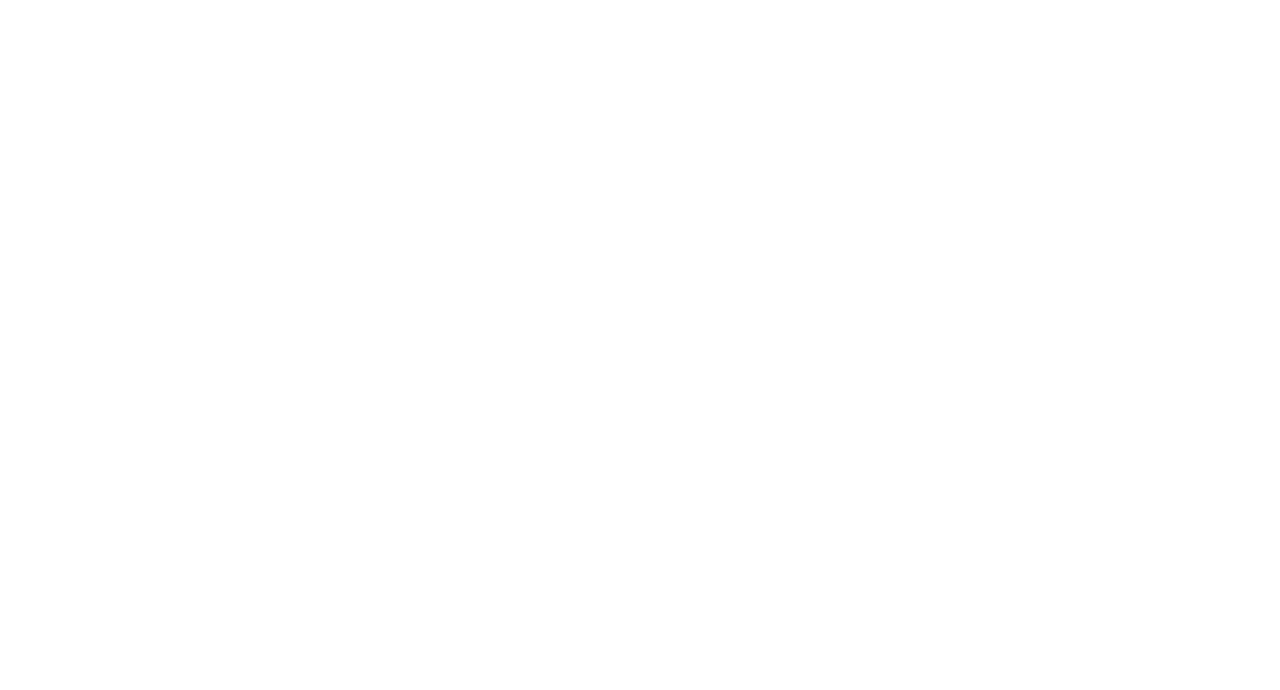
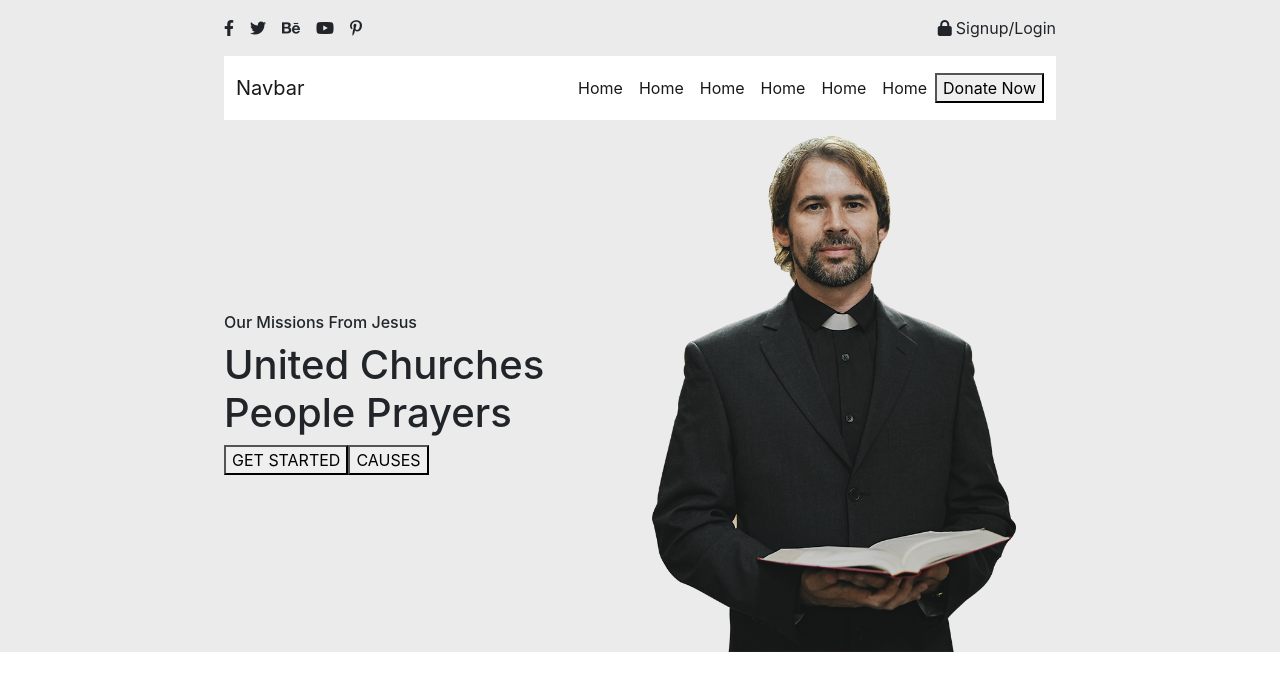
Before and after one commit to masum691/fundu-chr, a React (Create React App) app: page /home in a window 1280 px wide. Shown: the top 690 px of the page. Built offline with nearby package versions, Linux system fonts and the light colour scheme.

Commit message:
top and main nav

```diff
--- /dev/null
+++ b/src/Pages/Home/Banner/Banner.css
@@ -0,0 +1,6 @@
+.banner-container{
+    background-color: rgb(235, 235, 235);
+}
+.man-img{
+    width: 90%;
+}
--- a/src/Pages/Home/Banner/Banner.js
+++ b/src/Pages/Home/Banner/Banner.js
@@ -1,9 +1,29 @@
 import React from 'react';
+import MainNav from '../../Shared/Navbar/MainNav/MainNav';
+import TopNav from '../../Shared/Navbar/TopNav/TopNav';
+import './Banner.css'
+import manImg from '../../../Images/man.png'
 
 const Banner = () => {
     return (
-        <div>
-
+        <div className='banner-container pt-3'>
+            <TopNav></TopNav>
+            <MainNav></MainNav>
+            <div className='width-container'>
+                <div className='row align-items-center pt-3'>
+                    <div className='col-sm-12 col-lg-6'>
+                        <h6>Our Missions From Jesus</h6>
+                        <h1>United Churches People Prayers</h1>
+                        <div>
+                            <button>GET STARTED</button>
+                            <button>CAUSES</button>
+                        </div>
+                    </div>
+                    <div className='col-sm-12 col-lg-6'>
+                        <img className='man-img' src={manImg} alt="" />
+                    </div>
+                </div>
+            </div>
         </div>
     );
 };
--- a/src/Pages/Home/Home/Home.js
+++ b/src/Pages/Home/Home/Home.js
@@ -1,9 +1,10 @@
 import React from 'react';
+import Banner from '../Banner/Banner';
 
 const Home = () => {
     return (
         <div>
-
+            <Banner></Banner>
         </div>
     );
 };
--- /dev/null
+++ b/src/Pages/Shared/Navbar/MainNav/MainNav.css
@@ -0,0 +1,8 @@
+.width-container{
+    width: 65%;
+    margin: 0 auto;
+}
+.main-nav{
+    background-color: #FFFFFF;
+    padding: 12px 0;
+}
--- a/src/Pages/Shared/Navbar/MainNav/MainNav.js
+++ b/src/Pages/Shared/Navbar/MainNav/MainNav.js
@@ -1,9 +1,40 @@
 import React from 'react';
+import './MainNav.css'
 
 const MainNav = () => {
     return (
-        <div>
-
+        <div className='width-container'>
+            <nav class="navbar navbar-expand-lg navbar-light main-nav">
+                <div class="container-fluid">
+                    <a class="navbar-brand" href="#">Navbar</a>
+                    <button class="navbar-toggler" type="button" data-bs-toggle="collapse" data-bs-target="#navbarSupportedContent" aria-controls="navbarSupportedContent" aria-expanded="false" aria-label="Toggle navigation">
+                        <span class="navbar-toggler-icon"></span>
+                    </button>
+                    <div class="collapse navbar-collapse" id="navbarSupportedContent">
+                        <ul class="navbar-nav ms-auto mb-2 mb-lg-0">
+                            <li class="nav-item">
+                                <a class="nav-link active" aria-current="page" href="#">Home</a>
+                            </li>
+                            <li class="nav-item">
+                                <a class="nav-link active" aria-current="page" href="#">Home</a>
+                            </li>
+                            <li class="nav-item">
+                                <a class="nav-link active" aria-current="page" href="#">Home</a>
+                            </li>
+                            <li class="nav-item">
+                                <a class="nav-link active" aria-current="page" href="#">Home</a>
+                            </li>
+                            <li class="nav-item">
+                                <a class="nav-link active" aria-current="page" href="#">Home</a>
+                            </li>
+                            <li class="nav-item">
+                                <a class="nav-link active" aria-current="page" href="#">Home</a>
+                            </li>
+                        </ul>
+                        <button>Donate Now</button>
+                    </div>
+                </div>
+            </nav>
         </div>
     );
 };
--- a/src/Pages/Shared/Navbar/TopNav/TopNav.js
+++ b/src/Pages/Shared/Navbar/TopNav/TopNav.js
@@ -2,8 +2,24 @@
 
 const TopNav = () => {
     return (
-        <div>
-
+        <div className='width-container'>
+            <div className='mb-3'>
+            <div className='d-md-flex d-lg-flex justify-content-between'>
+                <div>
+                    <i class="fab fa-facebook-f me-3"></i>
+                    <i class="fab fa-twitter me-3"></i>
+                    <i class="fab fa-behance me-3"></i>
+                    <i class="fab fa-youtube me-3"></i>
+                    <i class="fab fa-pinterest-p me-3"></i>
+                </div>
+                <div>
+                <i class="fas fa-lock me-1"></i>
+                <span>Signup</span>
+                <span>/</span>
+                <span>Login</span>
+                </div>
+            </div>
+            </div>
         </div>
     );
 };
```
